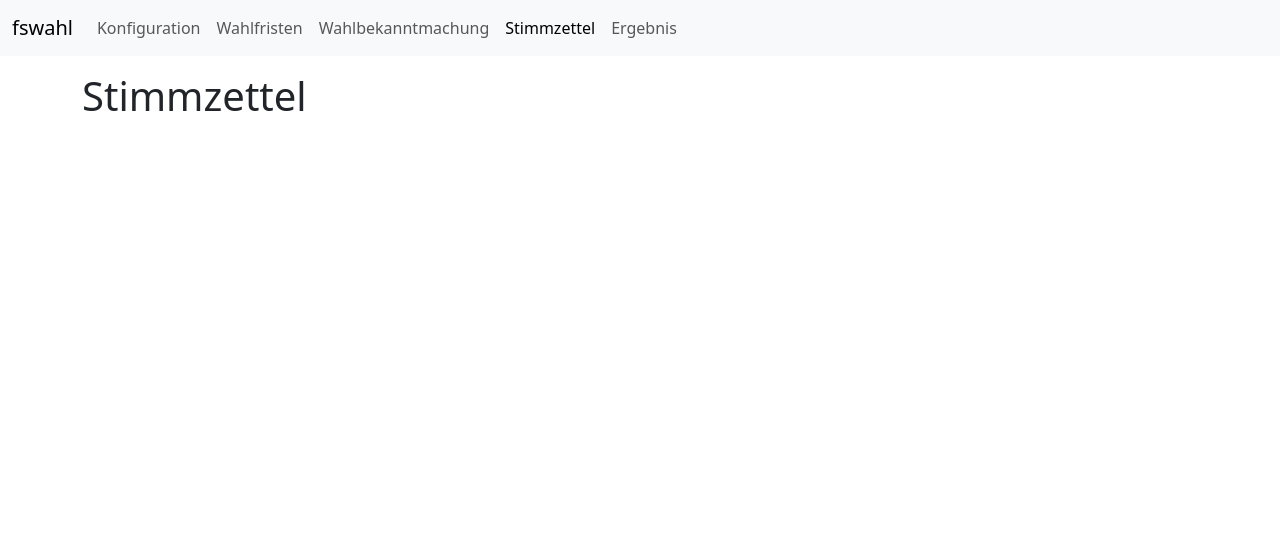
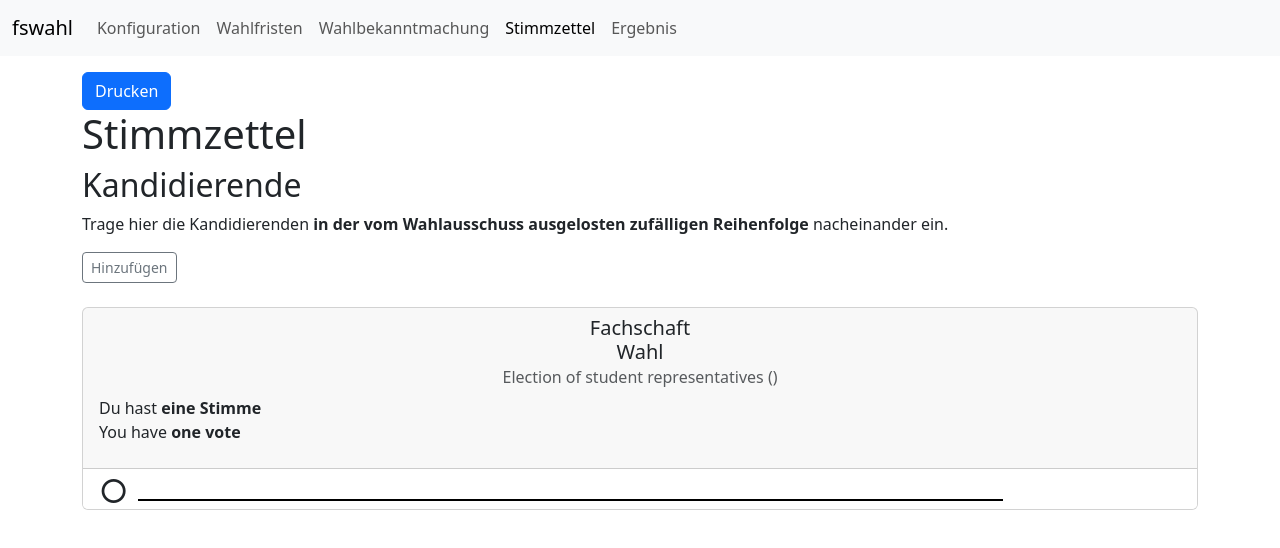
Before and after one commit to FK-Bonn/fswahl, a Nuxt app: page /stimmzettel in a window 1280 px wide. Shown: the top 548 px of the page. Built offline with nearby package versions, Linux system fonts and the light colour scheme.

Commit message:
Add ballot generation

```diff
--- a/composables/states.ts
+++ b/composables/states.ts
@@ -23,6 +23,7 @@ const initialValue = () => {
         supervisorEmail: null,
         pollingPlaces: [],
         electoralRegisterPlaces: [],
+        candidates: [],
     };
 }
 export const useElectionProperties = createGlobalState(() => {
--- a/pages/stimmzettel.vue
+++ b/pages/stimmzettel.vue
@@ -1,11 +1,88 @@
 <script setup lang="ts">
 
+const electionProperties = useElectionProperties();
+const propDE = computed(() => new PropertyCalculator(electionProperties.value))
+const propEN = computed(() => new PropertyCalculatorEN(electionProperties.value))
+const addCandidate = () => {
+  electionProperties.value.candidates.push('')
+}
 </script>
 
 <template>
-<h1>Stimmzettel</h1>
+  <PrintButton/>
+  <div class="d-print-none mb-4">
+    <h1>Stimmzettel</h1>
+
+    <h2>Kandidierende</h2>
+
+    <p>Trage hier die Kandidierenden <b>in der vom Wahlausschuss ausgelosten zufälligen Reihenfolge</b> nacheinander ein.</p>
+
+    <ol>
+      <template v-for="(person, index) in electionProperties.candidates">
+        <li>
+          <input type="text" v-model="electionProperties.candidates[index]">
+          <button class="btn btn-sm btn-close"
+                  @click="()=>{electionProperties.candidates.splice(index, 1)}"></button>
+        </li>
+      </template>
+    </ol>
+    <button class="btn btn-outline-secondary btn-sm" @click="addCandidate">Hinzufügen</button>
+  </div>
+
+  <div class="card">
+    <div class="card-header">
+      <h5 class="card-title">Fachschaft {{ electionProperties.fsName }}<br>
+        Wahl {{ propDE.committeeDeterminerGenitive }} {{ propDE.committeeNameGenitive }}</h5>
+      <h6 class="card-subtitle mb-2 text-body-secondary">
+        Election of student representatives ({{ propEN.committeeName }})
+      </h6>
+      <p>
+        Du hast <b>eine Stimme</b><br>
+        You have <b>one vote</b>
+      </p>
+    </div>
+    <ul class="list-group list-group-flush">
+      <template v-for="(person, index) in electionProperties.candidates">
+        <li class="list-group-item">{{ person }}</li>
+      </template>
+      <li class="list-group-item" v-if="propDE.extraBallotLine"><span class="extra-ballot-line"></span></li>
+      <li class="list-group-item" v-else><span class="extra-ballot-line"></span></li>
+    </ul>
+    <div class="card-footer" v-if="propDE.extraBallotLine">
+      In das Freifeld darfst du eine Person aus dem Wählendenverzeichnis eintragen und
+      anschließend deine Stimme für sie abgeben.<br>
+      <span class="text-secondary">You may write any eligible person from the list of eligible voters into the free field
+        and then vote for them.</span>
+    </div>
+  </div>
+
 </template>
 
 <style scoped>
+h5, h6 {
+  text-align: center;
+}
 
+.card-footer {
+  font-size: 80%;
+}
+
+li.list-group-item:before {
+  content: "○";
+  font-size: 2rem;
+  vertical-align: middle;
+  line-height: .7rem;
+  padding-right: .6rem;
+}
+
+li.list-group-item {
+  font-size: 1rem;
+}
+
+.extra-ballot-line {
+  display: inline-block;
+  width: 80%;
+  vertical-align: bottom;
+  border-bottom: 2px solid black;
+}
 </style>
--- a/utils/deadlines.ts
+++ b/utils/deadlines.ts
@@ -203,6 +203,13 @@ export class PropertyCalculator {
         return undefined;
     }
 
+    get extraBallotLine(): boolean | undefined {
+        if (this.seats) {
+            return this.properties.candidates.length <= this.seats;
+        }
+        return undefined;
+    }
+
     get mainDeadlineDate(): string | undefined {
         if (this.properties.mainDeadline) {
             return this.date(this.properties.mainDeadline);
--- a/utils/interfaces.ts
+++ b/utils/interfaces.ts
@@ -26,4 +26,5 @@ export interface ElectionProperties {
     supervisorEmail: string | null
     pollingPlaces: EventPlace[]
     electoralRegisterPlaces: EventPlace[]
+    candidates: string[]
 }
```
